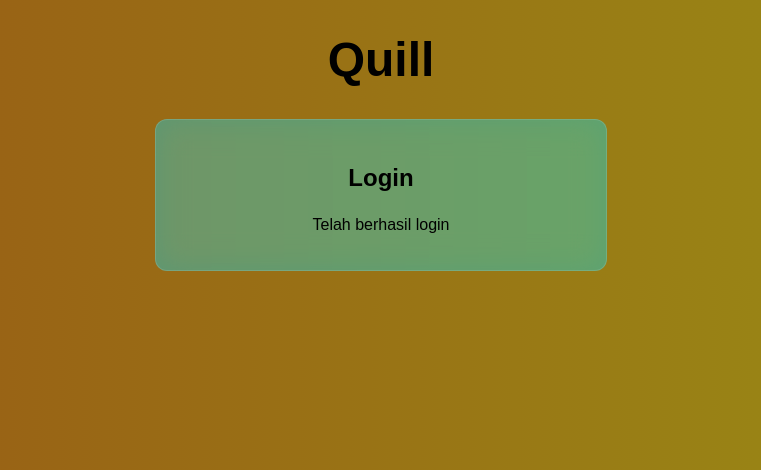
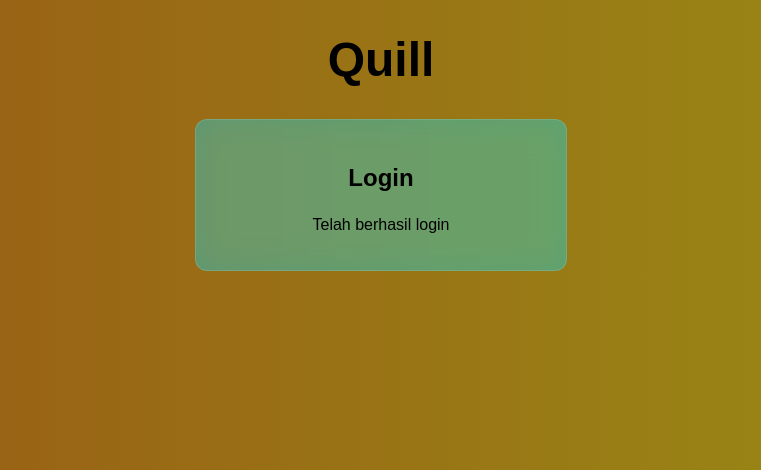
Before and after one commit to EnemyB0T/WEB-Collab, a PHP site: page /Berhasil_login.html in a window 1280 px wide. Shown: the top 470 px of the page, without its empty margins (259-1020 px from the left). Run offline with PHP 8.4, Linux system fonts and the light colour scheme.

Commit message:
Update Berhasil_login.css

```diff
--- a/Berhasil_login.css
+++ b/Berhasil_login.css
@@ -25,7 +25,7 @@ p{
 }
 
 form{
-  width:25rem;
+  width:20rem;
   margin: auto;
   color:rgb(0, 0, 0);
   backdrop-filter: blur(16px) saturate(180%);
```
